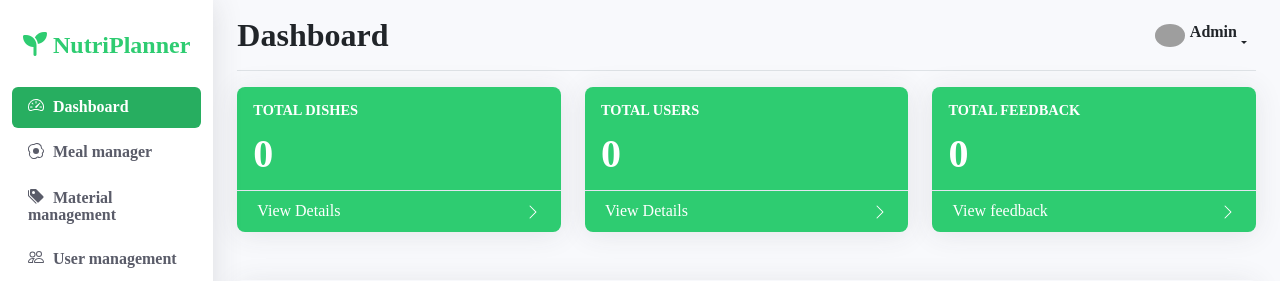
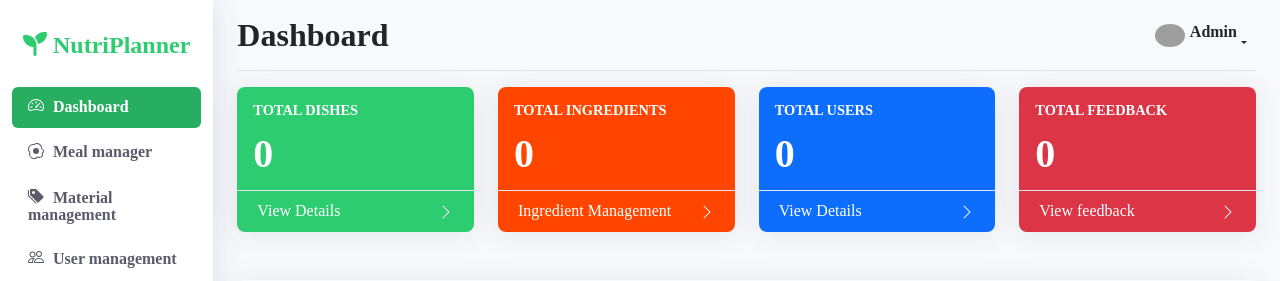
Before and after one commit to Doantatanh/NutriPlanner, a PHP site: page /backend/admin.php in a window 1280 px wide. Shown: the top 281 px of the page. Run offline with PHP 8.4, Linux system fonts and the light colour scheme; data that the repository does not hold is empty; grey boxes are pictures that could not be loaded.

Commit message:
'dashboard3'

```diff
--- a/assets/css/style-amin.css
+++ b/assets/css/style-amin.css
@@ -8,8 +8,12 @@
     --bg-light: #f9f9f9;
   }
 
-  .bg-primary{
+  .bg-primaryy{
     background-color: var(--primary) !important;
+  }
+
+  .bg-orangee{
+    background-color: #ff4500;
   }
 
   * {
--- a/backend/admin.php
+++ b/backend/admin.php
@@ -14,6 +14,13 @@
         $stmt->execute();
         $result = $stmt->fetch(PDO::FETCH_ASSOC);
         $totalDish = $result['total'];
+
+
+        $sqlTotalIngredients = "SELECT COUNT(*) AS total FROM ingredients";
+        $stmt = $conn->prepare($sqlTotalIngredients);
+        $stmt->execute();
+        $result = $stmt->fetch(PDO::FETCH_ASSOC);
+        $TotalIngredients = $result['total'];
 
         $sqlTotalUsers = "SELECT COUNT(*) AS total FROM users";
         $stmt = $conn->prepare($sqlTotalUsers);
@@ -149,8 +156,8 @@
                 </div>
                 <!-- Dashboard stats -->
                 <div class="row">
-                    <div class="col-md-4 mb-4">
-                        <div class="card bg-primary text-white ">
+                    <div class="col-md-3 mb-4">
+                        <div class="card bg-primaryy text-white ">
                             <div class="card-body">
                                 <h5 class="card-title">TOTAL DISHES</h5>
                                 <h2 class="display-4 "><?php echo $totalDish; ?></h2>
@@ -169,7 +176,27 @@
 
                     </div>
 
-                    <div class="col-md-4 mb-4">
+                    <div class="col-md-3 mb-4">
+                        <div class="card bg-orangee text-white ">
+                            <div class="card-body">
+                                <h5 class="card-title">TOTAL INGREDIENTS</h5>
+                                <h2 class="display-4"><?php echo $TotalIngredients; ?></h2>
+                            </div>
+                            <div class="card-footer d-flex">
+                                Ingredient Management
+                                <span class="ms-auto">
+                                    <svg xmlns="http://www.w3.org/2000/svg" width="16" height="16" fill="currentColor"
+                                        class="bi bi-chevron-right" viewBox="0 0 16 16">
+                                        <path fill-rule="evenodd"
+                                            d="M4.646 1.646a.5.5 0 0 1 .708 0l6 6a.5.5 0 0 1 0 .708l-6 6a.5.5 0 0 1-.708-.708L10.293 8 4.646 2.354a.5.5 0 0 1 0-.708" />
+                                    </svg>
+                                </span>
+                            </div>
+                        </div>
+
+                    </div>
+
+                    <div class="col-md-3 mb-4">
                         <div class="card text-white  bg-primary">
                             <div class="card-body">
                                 <h5 class="card-title">TOTAL USERS</h5>
@@ -189,8 +216,8 @@
 
                     </div>
 
-                    <div class="col-md-4 mb-4">
-                        <div class="card bg-primary text-white">
+                    <div class="col-md-3 mb-4">
+                        <div class="card bg-danger text-white">
                             <div class="card-body">
                                 <h5 class="card-title">TOTAL FEEDBACK</h5>
                                 <h2 class="display-4"><?php echo $totalFeedback; ?></h2>
```
